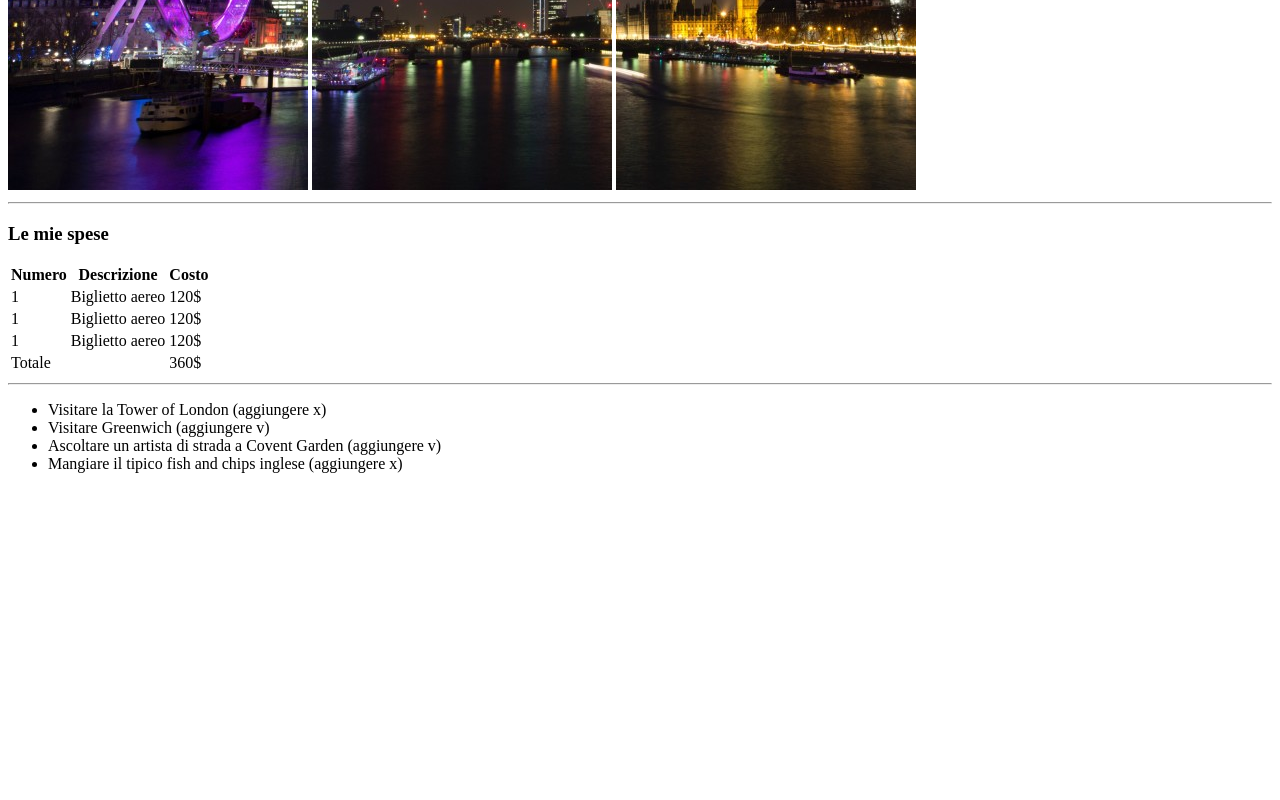
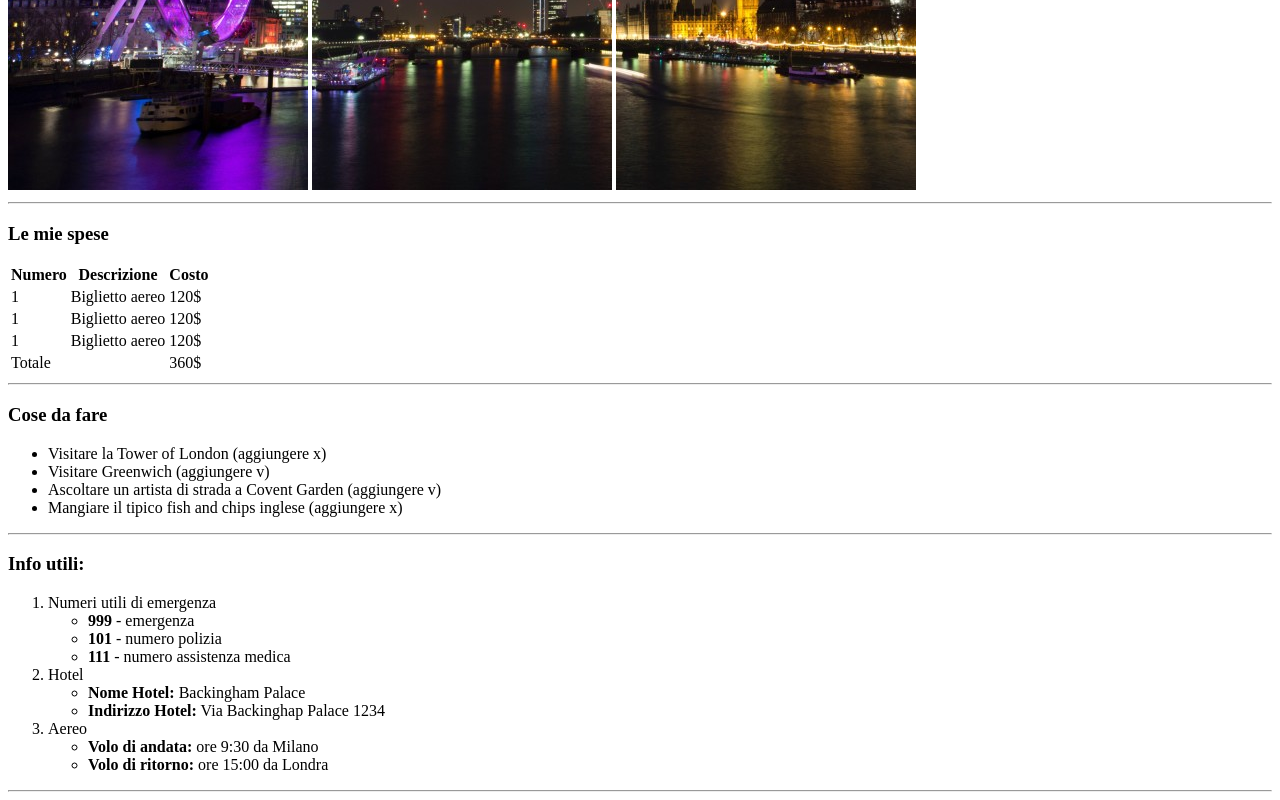
Before and after one commit to lorenzotroiano/html-london-trip, a plain HTML site: page index.html in a window 1280 px wide. Shown: the part 490-1290 px from the top of the page. Before the commit the page ends 979 px from the top, so only its background shows below. Drawn offline with Linux system fonts and the light colour scheme.

Commit message:
Creazione della lista ordinaria

```diff
--- a/index.html
+++ b/index.html
@@ -59,10 +59,12 @@
                     <td>360$</td>
                 </tr>
             </tfoot>
-         </table>
+        </table>
 
          <hr>
 
+
+         <h3>Cose da fare</h3>
          <!-- Lista non ordinaria -->
          <ul>
             <li>Visitare la Tower of London (aggiungere x)</li>
@@ -70,6 +72,35 @@
             <li>Ascoltare un artista di strada a Covent Garden (aggiungere v)</li>
             <li>Mangiare il tipico fish and chips inglese (aggiungere x)</li>
          </ul>
+
+         <hr>
+
+         <h3>Info utili:</h3>
+         <!-- Lista ordinaria -->
+            <ol>
+                <li>Numeri utili di emergenza</li>
+                <ul>
+                    <li><strong>999</strong> - emergenza</li>
+                    <li><strong>101</strong> - numero polizia</li>
+                    <li><strong>111</strong> - numero assistenza medica</li>
+                </ul>
+
+                <li>Hotel</li>
+                <ul>
+                    <li><strong>Nome Hotel:</strong> Backingham Palace</li>
+                    <li><strong>Indirizzo Hotel:</strong> Via Backinghap Palace 1234</li>
+                </ul>
+
+                <li>Aereo</li>
+                <ul>
+                    <li><strong>Volo di andata:</strong> ore 9:30 da Milano </li>
+                    <li><strong>Volo di ritorno:</strong> ore 15:00 da Londra </li>
+                </ul>
+            </ol>
+
+
+            <hr>
+
 
 
 
```
